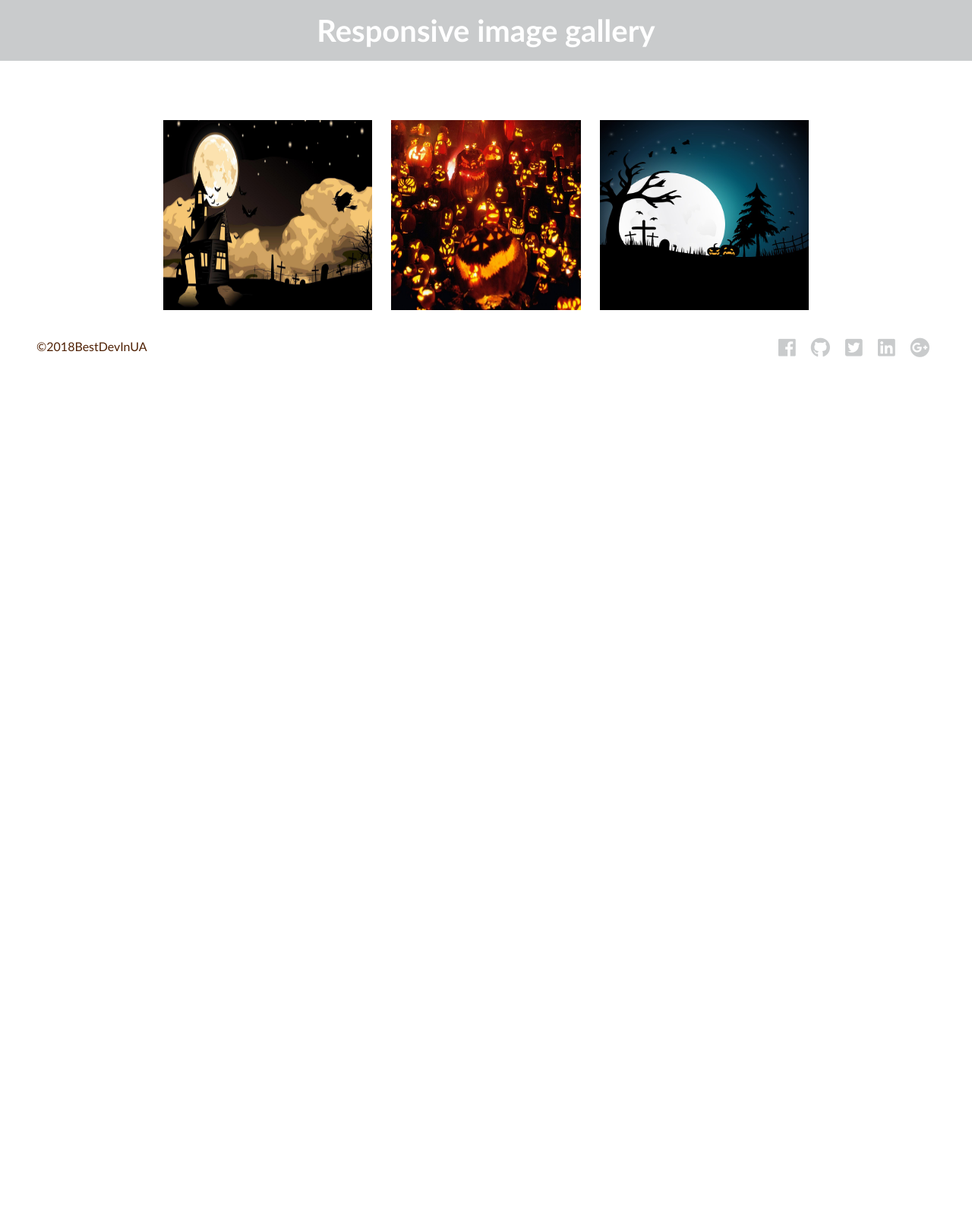
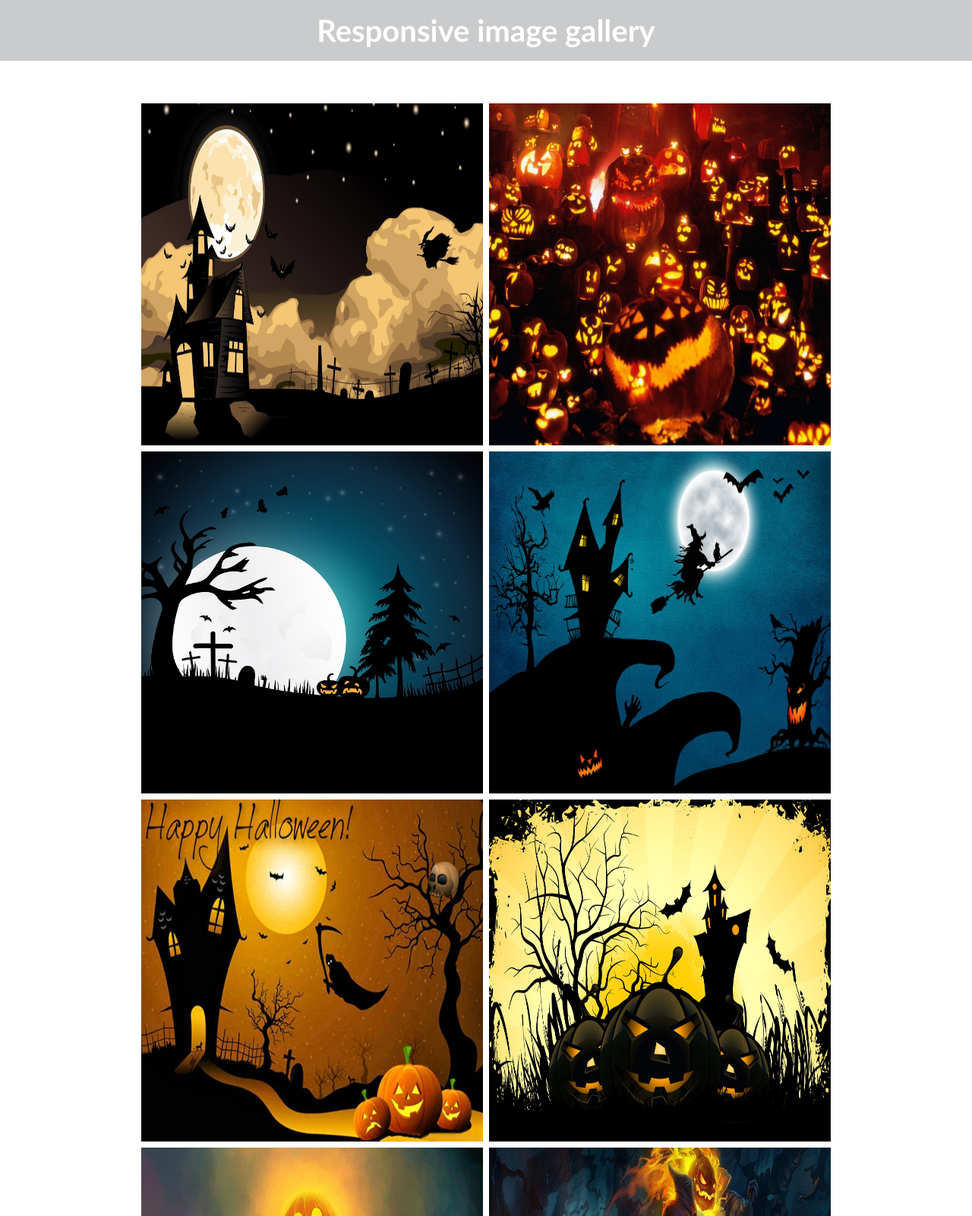
Before and after one commit to SlavaAtamanskiy/responsive-gallery, a plain HTML site: page index.html in a window 1280 px wide. Shown: the top 1600 px of the page at 76% size. Before the commit the page ends 800 px from the top, so only its background shows below. Drawn offline with Linux system fonts and the light colour scheme.

Commit message:
responsive grid styles

```diff
--- a/index.html
+++ b/index.html
@@ -9,7 +9,7 @@
     <title>News</title>
   </head>
   <body>
-   <div class="layout">
+
      <header class="container">
         <div class="wrapper">
             <h1>Responsive image gallery</h1>
@@ -17,15 +17,35 @@
      </header>
 
     <main id="content-body">
-      <div class="content-body">
-            <div class="rubric-block-grid">
-                <div class="image-container">
+            <div class="grid">
+                  <div class="image-container">
                     <img src="images/1.jpg" alt="News">
+                  </div>
+                  <div class="image-container">
                     <img src="images/2.jpg" alt="News">
+                  </div>
+                  <div class="image-container">
                     <img src="images/3.jpg" alt="News">
-                </div>
+                  </div>
+                  <div class="image-container">
+                    <img src="images/4.jpg" alt="News">
+                  </div>
+                  <div class="image-container">
+                    <img src="images/5.jpg" alt="News">
+                  </div>
+                  <div class="image-container">
+                    <img src="images/6.jpg" alt="News">
+                  </div>
+                  <div class="image-container">
+                    <img src="images/7.jpg" alt="News">
+                  </div>
+                  <div class="image-container">
+                    <img src="images/8.jpg" alt="News">
+                  </div>
+                  <div class="image-container">
+                    <img src="images/9.jpg" alt="News">
+                  </div>
            </div>
-       </div>
      </main>
 
     <footer class="sm">
@@ -39,7 +59,7 @@
           <a href="#"><i class="fab fa-google-plus"></i></a>
        </div>
       </div>
-     </footer>
-   </div>
+    </footer>
+
   </body>
 </html>
--- a/scss/mixings.scss
+++ /dev/null
@@ -1,30 +0,0 @@
-@mixin clearFix {
-  &:after,
-  &:before {
-    content: " ";
-    display: table;
-  }
-  &:after {
-    clear: both;
-  }
-}
-
-@mixin grid ($pading) {
-  & {
-  display: flex;
-  flex-direction: row;
-  flex-wrap: wrap;
-  justify-content: center;
-  img{
-      &:nth-child(2) {
-        padding: $pading;
-       }
-      &:nth-child(1) {
-         padding: $pading 0 $pading $pading;
-      }
-      &:nth-child(3) {
-         padding: $pading $pading $pading 0;
-      }
-    }
-  }
-}
--- a/scss/styles.scss
+++ b/scss/styles.scss
@@ -1,5 +1,4 @@
 //-----------Import-----------------
-@import "mixings";
 @import "variables";
 
 //-----------Global styles-------------
@@ -15,24 +14,10 @@ html, body {
   font-family: "Calibri", sans-serif;
 }
 
-.layout {
-  display: flex;
-  flex-flow: column nowrap;
-  justify-content: space-between;
-}
-
 .wrapper {
   display: flex;
   flex-wrap: wrap;
   justify-content: center;
-}
-
-.container {
-  //display: block;
-}
-
-.cf {
-  @include clearFix;
 }
 
 //-----------Header styles-------------
@@ -50,56 +35,42 @@ header{
 }
 
 //-----------Body styles-------------
-.content-body {
-   flex: 1;
+#content-body {
    background-color: $white;
    padding-top: 3rem;
    width: 100%;
-  .rubric {
-    display: block;
-    background-color: $grey;
-    padding: 1rem 2.5%;
-    text-align: center;
-    h3 {
-       margin: 0;
-       font-size: 2.5rem;
-       color: $white;
-    }
-    .headline {
-      color: $white;
-      font-size: 1.5rem;
-    }
-   .rubric-blocks {
-        display: flex;
-        justify-content:center;
-        flex-direction: row;
-        flex-wrap: wrap;
-    }
-  }
+   .grid {
+     display: flex;
+     flex-direction: row;
+     flex-wrap: wrap;
+     justify-content: center;
+     background-color: $white;
+     border-radius: .2rem;
+     padding: 0 4px;
+     .image-container {
+             padding: 0 4px;
+             img {
+                 width: 450px;
+                 height: 450px;
+                 margin-top: 8px;
+                 vertical-align: middle;
+             }
+       }
+   }
 }
 
-.rubric-block-grid {
-   background-color: $white;
-   border-radius: .2rem;
-   margin: 5px;
-  .image-container {
-          @include grid(2%);
-          img {
-              width: 300px;
-              height: 300px;
-          }
-    }
-}
 //-----------Footer styles-------------
 footer {
    height: 5vh;
+   margin-top: 3rem;
+   background-color: $grey;
    .copyright {
       display: flex;
       -webkit-box-pack: justify;
           -ms-flex-pack: justify;
               justify-content: space-between;
       font-weight: 400;
-      color: $brown;
+      color: $white;
       padding-top: .4rem;
       margin: 0 3rem;
       text {
@@ -107,7 +78,7 @@ footer {
       }
       a {
         text-decoration: none;
-        color: $grey;
+        color: $white;
         margin: 0 .5rem;
         i {
           font-size:26px;
```
Also changed, not shown: scss/styles.min.css.
